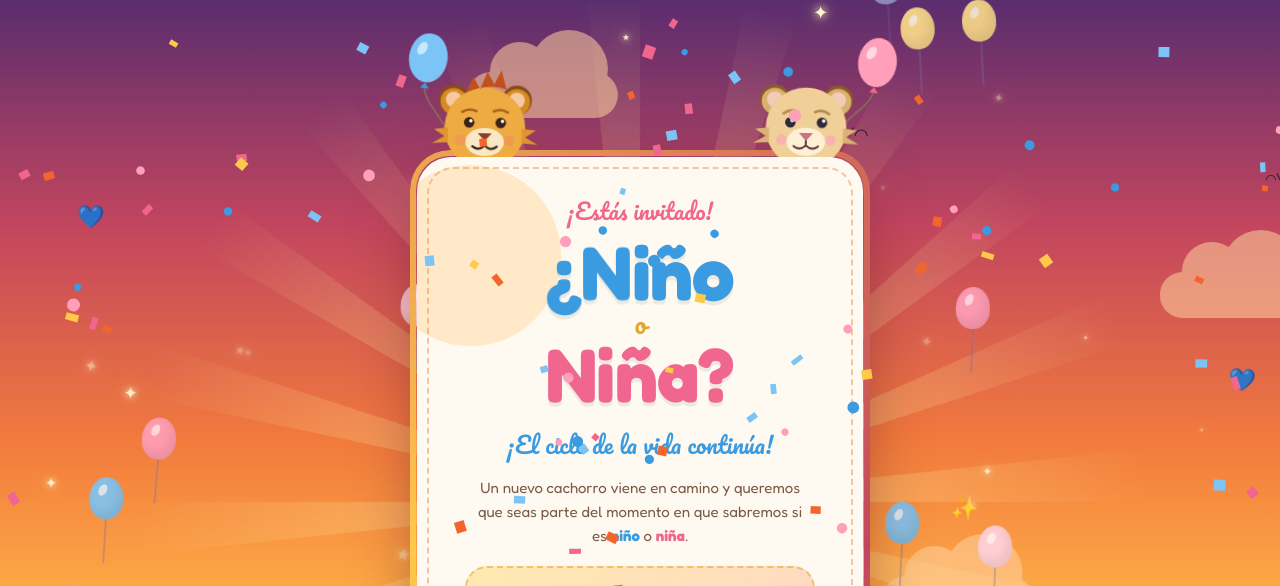
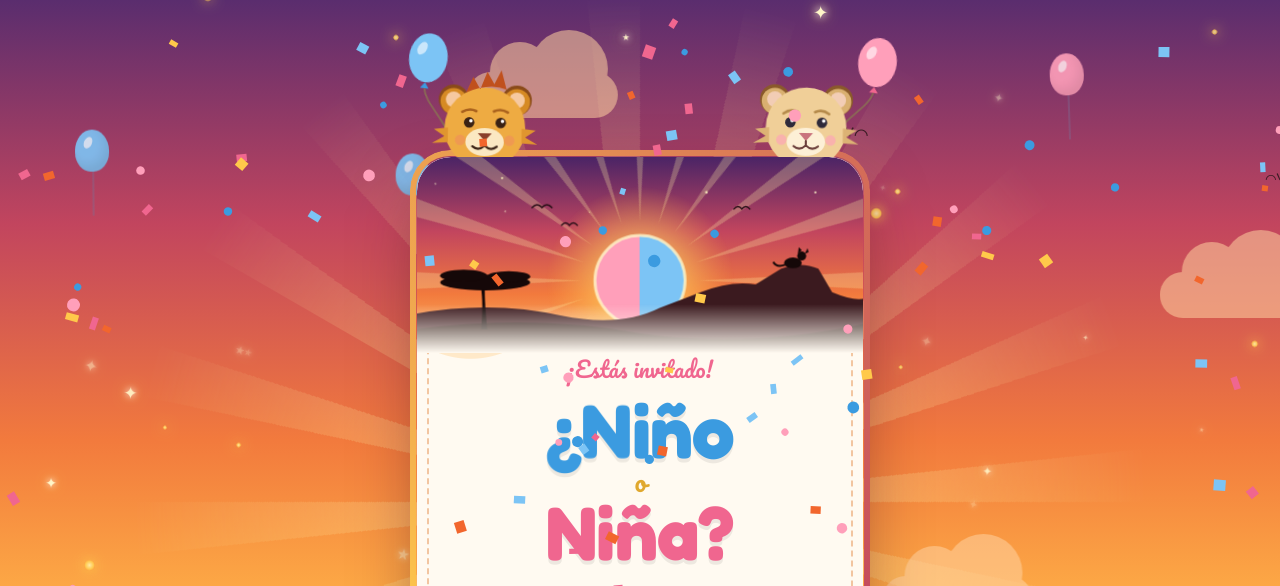
Before and after one commit to jangel2891/revelacion-genero, a plain HTML site: page index.html in a window 1280 px wide. Shown: the top 586 px of the page. Drawn offline with Linux system fonts and the light colour scheme; animation ran at ten frames a second.

Commit message:
Escena hero con sol rosa/azul y polvo dorado

```diff
--- a/index.html
+++ b/index.html
@@ -96,6 +96,14 @@ h1 .o{display:block;font-family:var(--s);font-weight:400;font-size:26px;color:#e
 .sub{font-family:var(--s);font-size:23px;color:var(--blue-d);margin-top:14px}
 .lead{font-weight:400;font-size:15px;line-height:1.6;color:#7a5a46;margin:12px auto 0;max-width:330px}
 
+.hero{position:relative;z-index:1;margin:-34px -24px 6px;height:196px;border-radius:34px 34px 0 0;overflow:hidden}
+.hero svg{display:block;width:100%;height:100%}
+.hero .rays{transform-origin:230px 126px;animation:rays 50s linear infinite}
+.hero .tw circle{animation:tw 3s ease-in-out infinite}.hero .tw circle:nth-child(2n){animation-delay:-1.4s}
+.hero .bd{animation:flap 1.6s ease-in-out infinite}
+@keyframes flap{50%{transform:translateY(-3px)}}
+.hi{margin-top:-10px;position:relative;z-index:2}
+.fl.p{border-radius:50%;background:radial-gradient(circle,#fff3b0,#ffc94a 55%,transparent 70%);box-shadow:0 0 12px #ffc94a}
 .surprise{display:flex;align-items:center;gap:12px;margin:18px auto 0;max-width:350px;padding:14px 16px;border-radius:22px;text-align:left;background:linear-gradient(120deg,#ffe9b0,#ffd9c2);border:2.5px dashed rgba(224,168,46,.55)}
 .surprise p{font-size:13.5px;line-height:1.5;color:#7a5a46}
 .surprise b{color:var(--ink);font-weight:600}
@@ -201,7 +209,29 @@ h1 .o{display:block;font-family:var(--s);font-weight:400;font-size:26px;color:#e
   </div>
 
   <div class="inner">
-    <div class="hi s" style="--i:0">¡Estás invitado!</div>
+    <div class="hero" aria-hidden="true">
+      <svg viewBox="0 0 460 200" preserveAspectRatio="xMidYMid slice">
+        <defs>
+          <linearGradient id="hsky" x1="0" y1="0" x2="0" y2="1"><stop offset="0" stop-color="#4a2466"/><stop offset=".38" stop-color="#c2455e"/><stop offset=".7" stop-color="#f27a3d"/><stop offset="1" stop-color="#ffc46a"/></linearGradient>
+          <linearGradient id="hsun" x1="0" y1="0" x2="1" y2="0"><stop offset="0" stop-color="#ff9fba"/><stop offset=".5" stop-color="#ff9fba"/><stop offset=".5" stop-color="#7cc4f5"/><stop offset="1" stop-color="#7cc4f5"/></linearGradient>
+          <radialGradient id="hglow"><stop offset="0" stop-color="#fff6c9" stop-opacity=".95"/><stop offset=".45" stop-color="#ffd45c" stop-opacity=".55"/><stop offset="1" stop-color="#ffb347" stop-opacity="0"/></radialGradient>
+          <linearGradient id="hfade" x1="0" y1="0" x2="0" y2="1"><stop offset="0" stop-color="#fffaf1" stop-opacity="0"/><stop offset="1" stop-color="#fffaf1"/></linearGradient>
+        </defs>
+        <rect width="460" height="200" fill="url(#hsky)"/>
+        <g fill="#fff6c9" class="tw"><circle cx="40" cy="30" r="1.6"/><circle cx="96" cy="18" r="1.2"/><circle cx="150" cy="42" r="1.5"/><circle cx="318" cy="22" r="1.4"/><circle cx="392" cy="40" r="1.8"/><circle cx="436" cy="16" r="1.2"/><circle cx="270" cy="10" r="1.2"/></g>
+        <g class="rays" fill="rgba(255,236,160,.28)"><path d="M290.0 126.0L489.8 116.0L489.8 136.0z"/><path d="M287.1 144.5L480.2 196.8L474.0 215.8z"/><path d="M278.5 161.3L446.1 270.6L434.3 286.8z"/><path d="M265.3 174.5L390.8 330.3L374.6 342.1z"/><path d="M248.5 183.1L319.8 370.0L300.8 376.2z"/><path d="M230.0 186.0L240.0 385.8L220.0 385.8z"/><path d="M211.5 183.1L159.2 376.2L140.2 370.0z"/><path d="M194.7 174.5L85.4 342.1L69.2 330.3z"/><path d="M181.5 161.3L25.7 286.8L13.9 270.6z"/><path d="M172.9 144.5L-14.0 215.8L-20.2 196.8z"/><path d="M170.0 126.0L-29.8 136.0L-29.8 116.0z"/><path d="M172.9 107.5L-20.2 55.2L-14.0 36.2z"/><path d="M181.5 90.7L13.9 -18.6L25.7 -34.8z"/><path d="M194.7 77.5L69.2 -78.3L85.4 -90.1z"/><path d="M211.5 68.9L140.2 -118.0L159.2 -124.2z"/><path d="M230.0 66.0L220.0 -133.8L240.0 -133.8z"/><path d="M248.5 68.9L300.8 -124.2L319.8 -118.0z"/><path d="M265.3 77.5L374.6 -90.1L390.8 -78.3z"/><path d="M278.5 90.7L434.3 -34.8L446.1 -18.6z"/><path d="M287.1 107.5L474.0 36.2L480.2 55.2z"/></g>
+        <circle cx="230" cy="126" r="96" fill="url(#hglow)"/>
+        <circle cx="230" cy="126" r="46" fill="url(#hsun)"/>
+        <circle cx="230" cy="126" r="46" fill="none" stroke="#fff6c9" stroke-width="3" opacity=".8"/>
+        <path d="M0 200V160Q80 146 150 162Q210 174 250 154L292 138Q322 126 348 130L374 114Q394 106 412 114L426 138Q450 148 460 144V200Z" fill="#3b1a1f"/>
+        <path d="M0 200V176Q120 160 230 180Q340 196 460 170V200Z" fill="#26110f"/>
+        <g fill="#150808"><ellipse cx="386" cy="108" rx="9" ry="5.5"/><circle cx="395" cy="101" r="4.6"/><path d="M391 99l1-7 3 3zM398 99l3-6 1 4z"/><path d="M378 110q-9 3-12-3" stroke="#150808" stroke-width="2" fill="none"/></g>
+        <g fill="#150808"><path d="M68 176c2-24 1-36-1-48l5 0c-1 11 0 24 2 48z"/><ellipse cx="72" cy="128" rx="46" ry="8"/><ellipse cx="50" cy="121" rx="24" ry="6"/><ellipse cx="96" cy="122" rx="22" ry="5.5"/></g>
+        <g stroke="#2a1018" stroke-width="1.6" fill="none" stroke-linecap="round"><path class="bd" d="M120 52q5-6 10 0q5-6 10 0"/><path class="bd" style="animation-delay:-1.2s" d="M150 70q4-5 8 0q4-5 8 0"/><path class="bd" style="animation-delay:-.6s" d="M326 56q4-5 8 0q4-5 8 0"/></g>
+        <rect y="150" width="460" height="50" fill="url(#hfade)"/>
+      </svg>
+    </div>
+        <div class="hi s" style="--i:0">¡Estás invitado!</div>
     <h1 class="s" style="--i:1" id="title" aria-label="¿Niño o niña?"></h1>
     <div class="sub s" style="--i:2">¡El ciclo de la vida continúa!</div>
     <p class="lead s" style="--i:3">Un nuevo cachorro viene en camino y queremos que seas parte del momento en que sabremos si es <b style="color:var(--blue-d)">niño</b> o <b style="color:var(--pink-d)">niña</b>.</p>
@@ -311,15 +341,14 @@ $("#calBtn").addEventListener("click", () => {
 });
 
 /* Globos y corazones */
-const fl = $("#floaters"), cols = ["#ff9fba","#7cc4f5","#ffd1de","#bfe3fb","#ffe08a"];
-for(let i=0;i<18;i++){
+const fl = $("#floaters");
+for(let i=0;i<30;i++){
   const e = document.createElement("div");
-  const heart = i % 4 === 0;
-  e.className = "fl " + (heart ? "h" : "b");
-  if(heart) e.textContent = i % 8 ? "✨" : "💙"; else e.style.background = cols[i%cols.length];
-  e.style.left = (Math.random()*96)+"%";
-  e.style.animationDuration = (14+Math.random()*14)+"s";
-  e.style.animationDelay = (-Math.random()*22)+"s";
+  if(i%7===0){ e.className="fl b"; e.style.background = i%2 ? "#ff9fba" : "#7cc4f5"; }
+  else { e.className="fl p"; const w = 4+Math.random()*8; e.style.width = e.style.height = w+"px"; }
+  e.style.left = (Math.random()*98)+"%";
+  e.style.animationDuration = (12+Math.random()*16)+"s";
+  e.style.animationDelay = (-Math.random()*24)+"s";
   fl.appendChild(e);
 }
 
```
